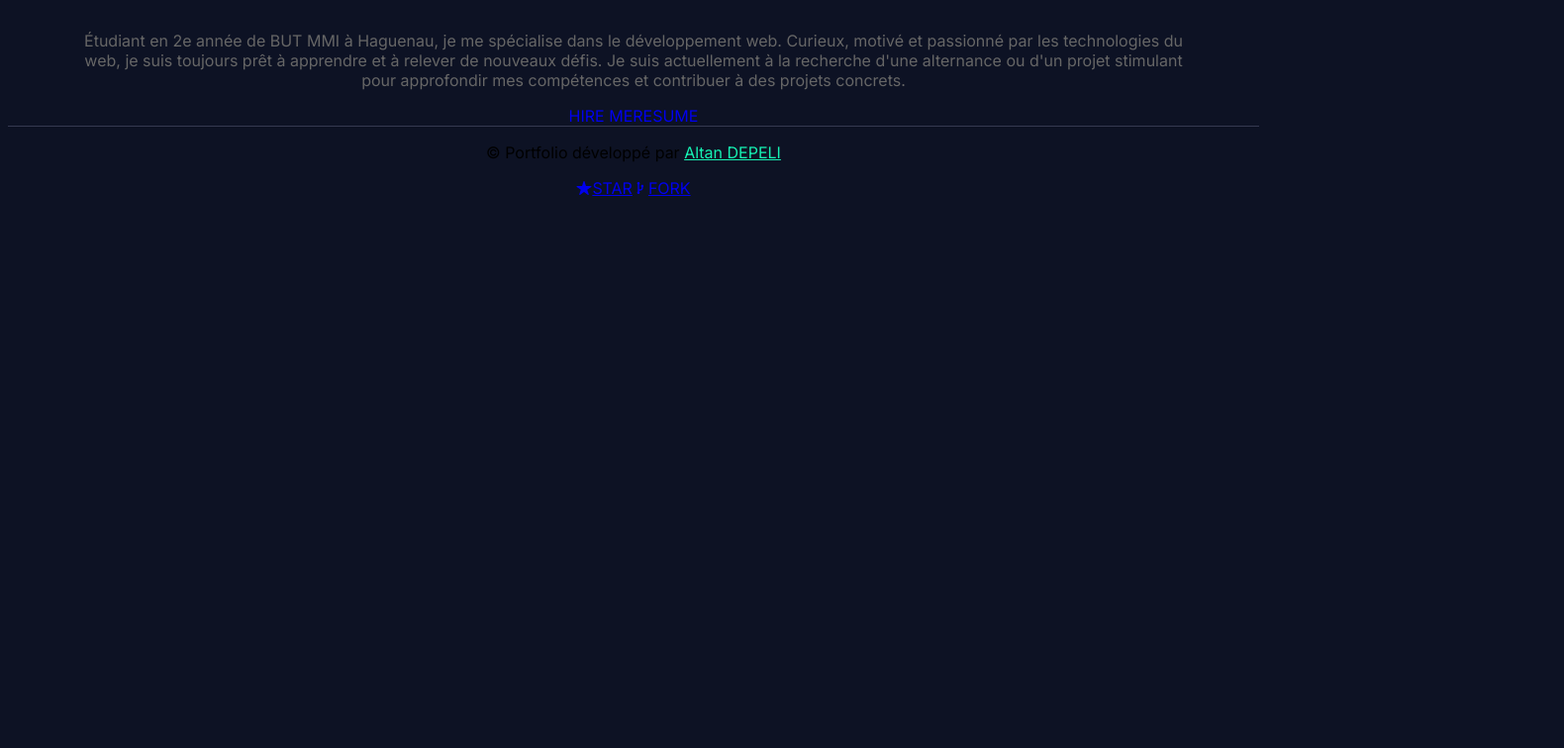
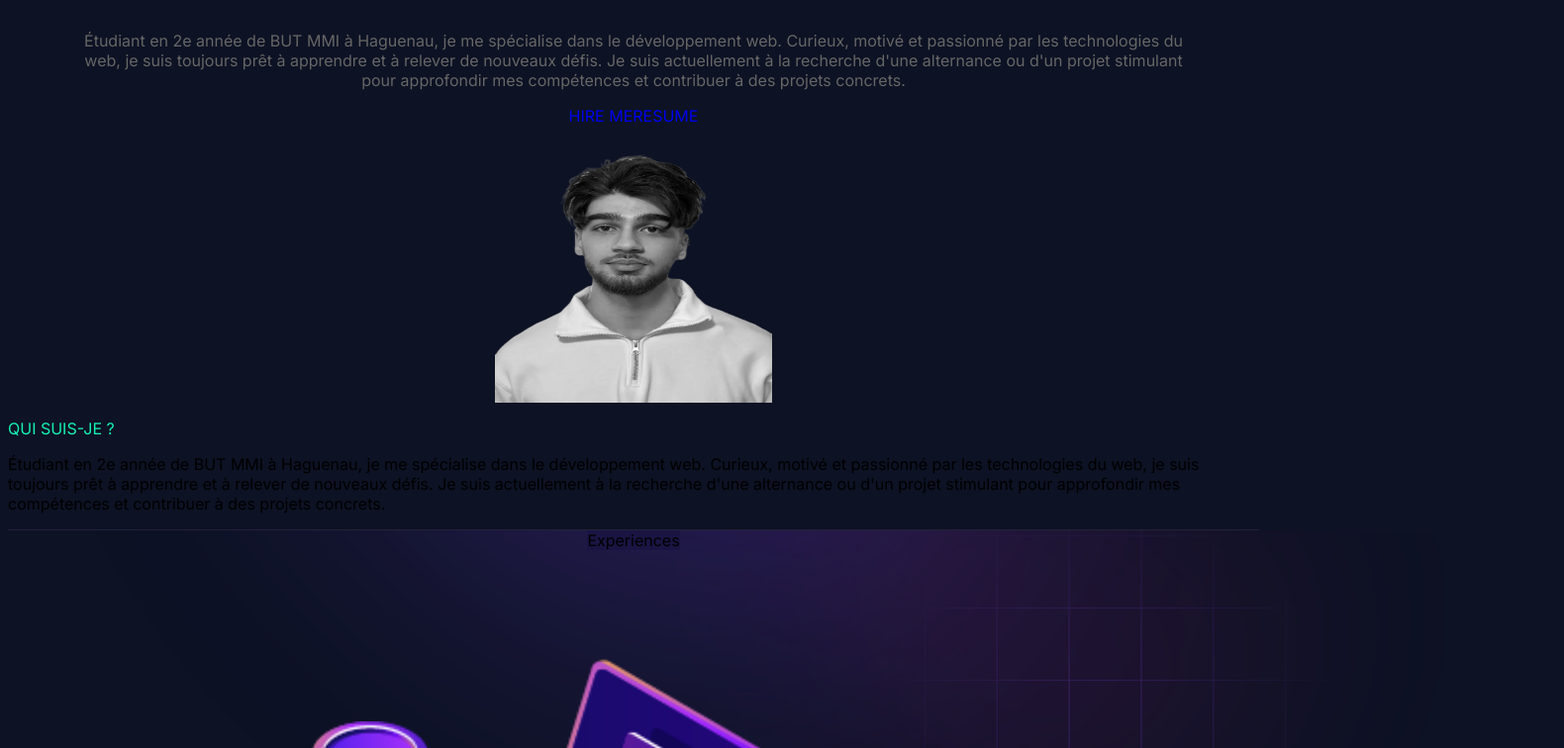
Before and after one commit to skrt67/portfolio, a Next.js app: page / in a window 1280 px wide. Shown: the part 1180-1936 px from the top of the page at 99% size, 1580 px wide, since content can reach past the window. Before the commit the page ends 1388 px from the top, so only its background shows below. Built offline with nearby package versions, Linux system fonts and the light colour scheme.

Commit message:
ton message ici

```diff
--- a/app/page.js
+++ b/app/page.js
@@ -11,9 +11,9 @@ export default function Home() {
   return (
     <div suppressHydrationWarning>
       <HeroSection />
-      {/* <AboutSection />
+      <AboutSection />
       <Experience />
-      <Skills />
+      {/* <Skills />
       <Projects />
       <Education />
       <ContactSection /> */}
```
